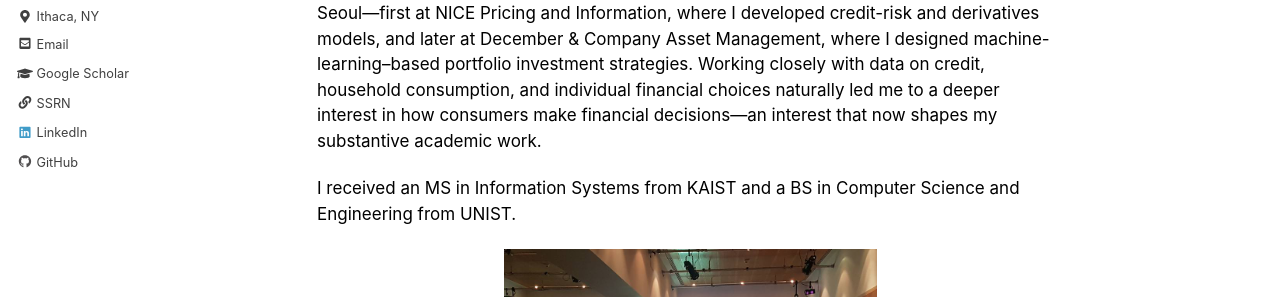
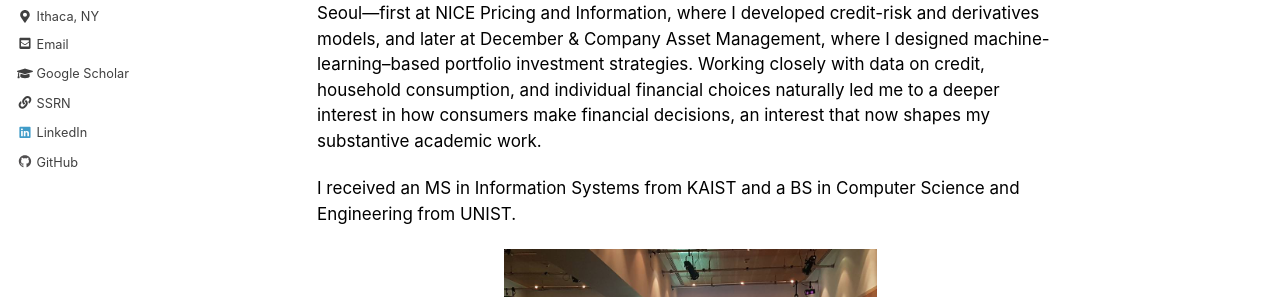
Before and after one commit to jonghkim/jonghkim.github.io, a Jekyll site: the page built from index.md, in a window 1280 px wide and 900 px high. Shown: the part 333-630 px from the top of the window. Built offline with Jekyll 4.4.1, drawn with Linux system fonts in a browser that asks for light colours; some of the changed text lies outside the part shown.

Commit message:
update bio

```diff
--- a/index.md
+++ b/index.md
@@ -6,7 +6,7 @@ Welcome :) I am a PhD candidate in Quantitative Marketing at Johnson, Cornell Un
 
 My research develops and applies methods from econometrics, Bayesian statistics, and machine learning in marketing contexts. My current work develops a framework for valid statistical inference on large language model outputs. Substantively, my work examines consumer behavior in housing markets and consumer financial decision-making more broadly.
 
-Prior to my doctoral studies, I spent five years in industry as a quantitative researcher in Seoul—first at NICE Pricing and Information, where I developed credit-risk and derivatives models, and later at December & Company Asset Management, where I designed machine-learning–based portfolio investment strategies. Working closely with data on credit, household consumption, and individual financial choices naturally led me to a deeper interest in how consumers make financial decisions—an interest that now shapes my substantive academic work.
+Prior to my doctoral studies, I spent five years in industry as a quantitative researcher in Seoul—first at NICE Pricing and Information, where I developed credit-risk and derivatives models, and later at December & Company Asset Management, where I designed machine-learning–based portfolio investment strategies. Working closely with data on credit, household consumption, and individual financial choices naturally led me to a deeper interest in how consumers make financial decisions, an interest that now shapes my substantive academic work.
 
 I received an MS in Information Systems from KAIST and a BS in Computer Science and Engineering from UNIST.
 
```
